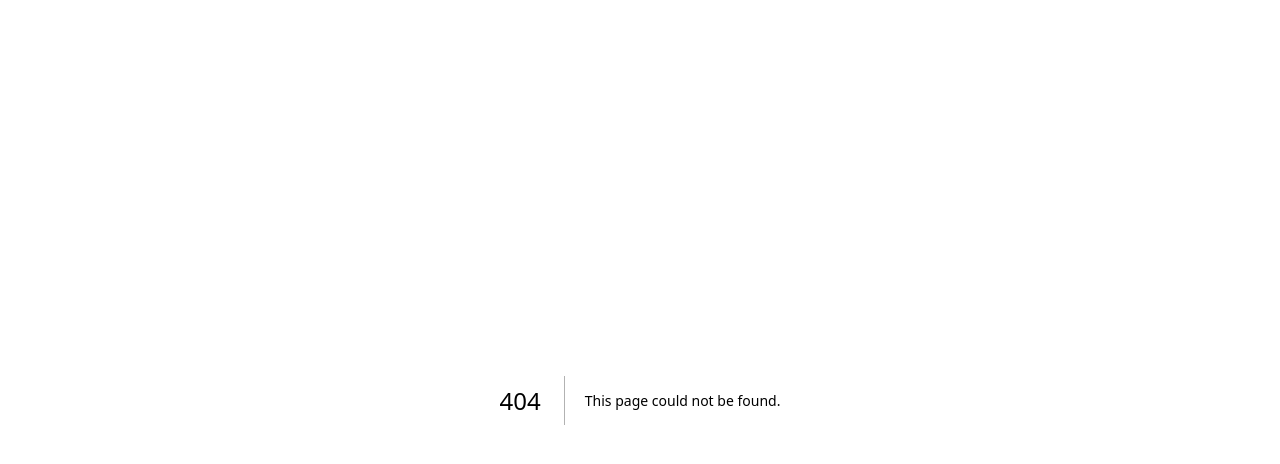
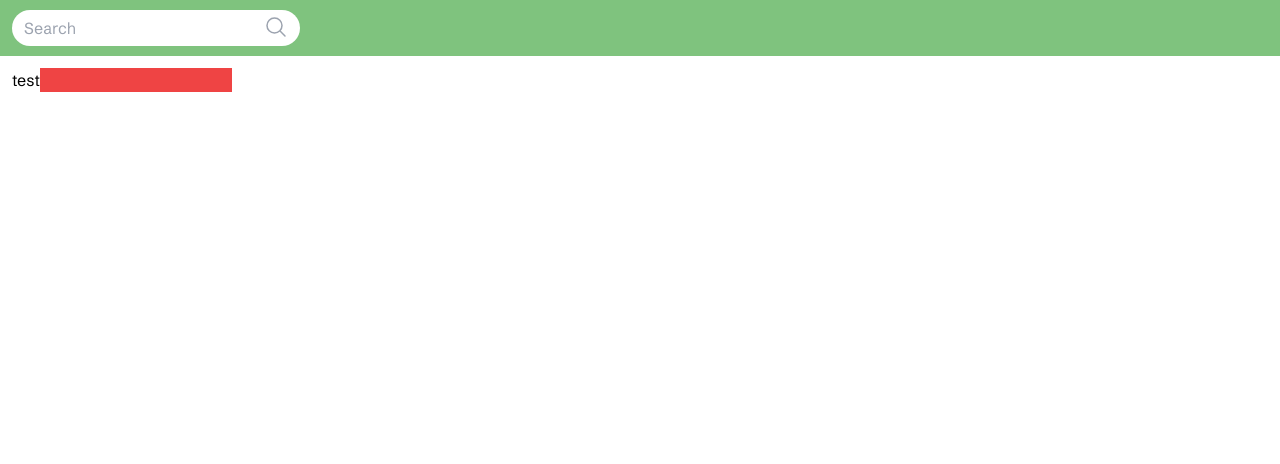
Before and after one commit to joaquincodigo/recipemanager, a Next.js app: page /create-recipe in a window 1280 px wide. Before the commit this address had no page. Shown: the top 464 px of the page. Built offline with nearby package versions, Linux system fonts and the light colour scheme.

Commit message:
inputField component created

```diff
--- /dev/null
+++ b/app/(site-pages)/create-recipe/page.js
@@ -0,0 +1,9 @@
+import InputField from "@/app/components/ui/InputField"
+
+export default function CreateRecipe() {
+	return (
+		<div className='p-3'>
+			<InputField fieldName="test"/>
+		</div>
+	)
+}
--- a/app/components/Drawer.js
+++ b/app/components/Drawer.js
@@ -12,8 +12,6 @@ import { BookOpenIcon } from "@heroicons/react/24/outline";
 import { HeartIcon } from "@heroicons/react/24/outline";
 import { ArrowLeftStartOnRectangleIcon } from "@heroicons/react/24/outline";
 import { PlusCircleIcon } from "@heroicons/react/24/outline";
-
-
 
 export default function Drawer({ closeDrawer, isDrawerOpen }) {
   const { handleLogout } = useLogout();
--- /dev/null
+++ b/app/components/ui/InputField.js
@@ -0,0 +1,19 @@
+import React from "react";
+
+export default function InputField({ fieldName }) {
+  const styles = {
+    input: "bg-red-500",
+  };
+
+  return (
+    <div>
+      <label htmlFor={fieldName}>{fieldName}</label>
+      <input
+        type="text"
+        id={fieldName}
+        name={fieldName}
+        className={styles.input}
+      />
+    </div>
+  );
+}
```
